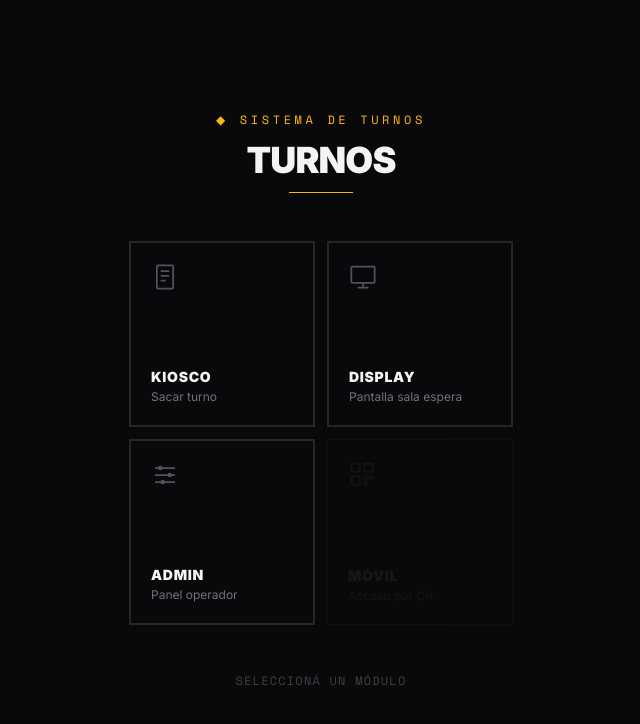
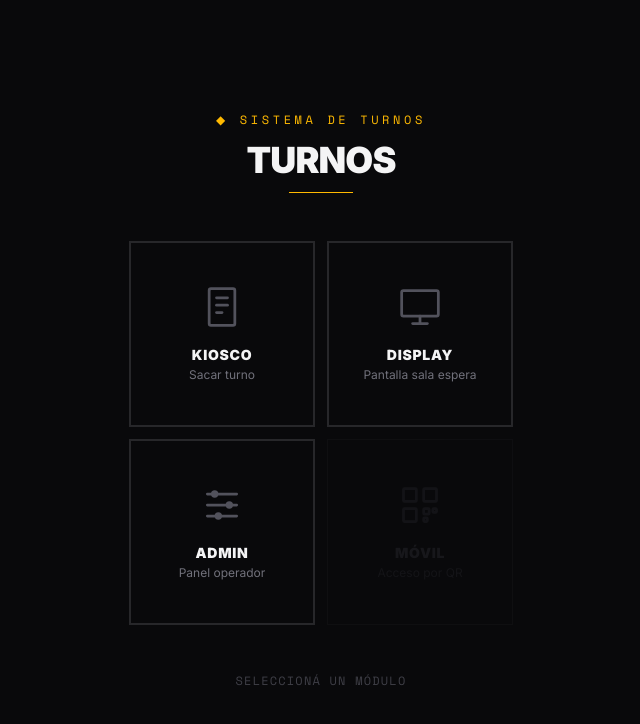
Before and after one commit to wbedon/turnos-app, a Next.js app: page / in a window 1280 px wide. Shown: the top 724 px of the page, without its empty margins (319-959 px from the left). Built offline with nearby package versions, Linux system fonts and the light colour scheme.

Commit message:
ui: iconos mas grandes y centrados en cards del home

```diff
--- a/src/app/page.tsx
+++ b/src/app/page.tsx
@@ -5,7 +5,7 @@ import { motion } from "framer-motion";
 
 function IconKiosk() {
   return (
-    <svg width="28" height="28" viewBox="0 0 24 24" fill="none" stroke="currentColor" strokeWidth="1.5" strokeLinecap="round" strokeLinejoin="round" aria-hidden="true">
+    <svg width="44" height="44" viewBox="0 0 24 24" fill="none" stroke="currentColor" strokeWidth="1.5" strokeLinecap="round" strokeLinejoin="round" aria-hidden="true">
       <rect x="5" y="2" width="14" height="20" rx="1" />
       <path d="M9 7h6" />
       <path d="M9 11h6" />
@@ -16,7 +16,7 @@ function IconKiosk() {
 
 function IconDisplay() {
   return (
-    <svg width="28" height="28" viewBox="0 0 24 24" fill="none" stroke="currentColor" strokeWidth="1.5" strokeLinecap="round" strokeLinejoin="round" aria-hidden="true">
+    <svg width="44" height="44" viewBox="0 0 24 24" fill="none" stroke="currentColor" strokeWidth="1.5" strokeLinecap="round" strokeLinejoin="round" aria-hidden="true">
       <rect x="2" y="3" width="20" height="14" rx="1" />
       <path d="M8 21h8" />
       <path d="M12 17v4" />
@@ -26,7 +26,7 @@ function IconDisplay() {
 
 function IconAdmin() {
   return (
-    <svg width="28" height="28" viewBox="0 0 24 24" fill="none" stroke="currentColor" strokeWidth="1.5" strokeLinecap="round" strokeLinejoin="round" aria-hidden="true">
+    <svg width="44" height="44" viewBox="0 0 24 24" fill="none" stroke="currentColor" strokeWidth="1.5" strokeLinecap="round" strokeLinejoin="round" aria-hidden="true">
       <path d="M4 6h16" />
       <path d="M4 12h16" />
       <path d="M4 18h16" />
@@ -39,7 +39,7 @@ function IconAdmin() {
 
 function IconMobile() {
   return (
-    <svg width="28" height="28" viewBox="0 0 24 24" fill="none" stroke="currentColor" strokeWidth="1.5" strokeLinecap="round" strokeLinejoin="round" aria-hidden="true">
+    <svg width="44" height="44" viewBox="0 0 24 24" fill="none" stroke="currentColor" strokeWidth="1.5" strokeLinecap="round" strokeLinejoin="round" aria-hidden="true">
       <rect x="3" y="3" width="7" height="7" rx="0.5" />
       <rect x="14" y="3" width="7" height="7" rx="0.5" />
       <rect x="3" y="14" width="7" height="7" rx="0.5" />
@@ -80,7 +80,7 @@ export default function Home() {
       {/* Nav grid */}
       <nav aria-label="Pantallas del sistema" className="grid grid-cols-2 gap-3 w-full max-w-sm">
         {screens.map(({ href, label, sub, active, Icon }, i) => {
-          const base = "flex flex-col justify-between p-5 border border-zinc-800 aspect-square";
+          const base = "flex flex-col items-center justify-center gap-4 p-5 border border-zinc-800 aspect-square";
 
           if (!active) return (
             <div
@@ -90,7 +90,7 @@ export default function Home() {
               className={`${base} opacity-20 cursor-not-allowed select-none`}
             >
               <span className="text-zinc-700"><Icon /></span>
-              <div>
+              <div className="text-center">
                 <p className="font-black text-sm uppercase tracking-wider text-zinc-600">{label}</p>
                 <p className="text-xs text-zinc-700 mt-0.5">{sub}</p>
               </div>
@@ -119,7 +119,7 @@ export default function Home() {
                   <span className="text-zinc-600 group-hover:text-amber-400 transition-colors duration-150">
                     <Icon />
                   </span>
-                  <div>
+                  <div className="text-center">
                     <p className="font-black text-sm uppercase tracking-wider text-zinc-100">{label}</p>
                     <p className="text-xs text-zinc-500 mt-0.5">{sub}</p>
                   </div>
```
